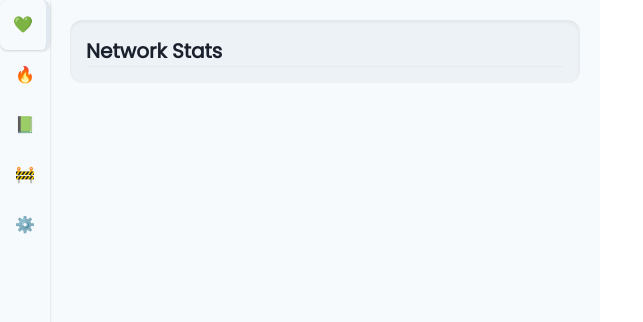
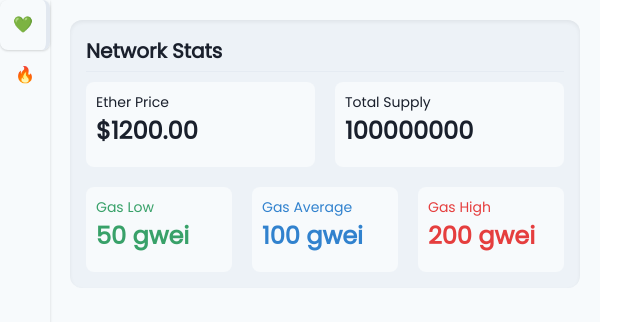
Before and after one commit to mfbevan/eth-dash-extension, a Next.js app: page / in a window 1280 px wide. Shown: the top 322 px of the page, without its empty margins (0-643 px from the left). Built offline with nearby package versions, Linux system fonts and the light colour scheme; no server answers; what http-errors would draw is missing.

Commit message:
feat: ✨ stats items

```diff
--- /dev/null
+++ b/components/content/NetworkStaked.tsx
@@ -0,0 +1,13 @@
+import { Flex } from "@chakra-ui/react";
+import { StatItem } from "../stats";
+
+export const NetworkStaked = () => {
+  return (
+    <Flex flexDirection="column">
+      <Flex gap="20px">
+        <StatItem label="Staked Ether" value="18,296,485" />
+        <StatItem label="Total Validators" value="571,771" />
+      </Flex>
+    </Flex>
+  );
+};
--- a/components/content/NetworkStats.tsx
+++ b/components/content/NetworkStats.tsx
@@ -1,12 +1,25 @@
-import { Text } from "@chakra-ui/react";
+import { Flex } from "@chakra-ui/react";
 import { useQuery } from "react-query";
 import { apiInstance } from "../../api";
-import axios from "axios";
+import { StatItem } from "../stats";
 
 export const NetworkStats = () => {
   const { data } = useQuery({
     queryFn: () => apiInstance.get("health"),
   });
 
-  return <Text>{data?.data}</Text>;
+  return (
+    <Flex flexDirection="column" gap="20px">
+      <Flex gap="20px">
+        <StatItem label="Ether Price" value="$1200.00" />
+        <StatItem label="Total Supply" value="100000000" />
+      </Flex>
+
+      <Flex gap="20px">
+        <StatItem label="Gas Low" value="50 gwei" color="green.500" />
+        <StatItem label="Gas Average" value="100 gwei" color="blue.500" />
+        <StatItem label="Gas High" value="200 gwei" color="red.500" />
+      </Flex>
+    </Flex>
+  );
 };
--- /dev/null
+++ b/components/content/index.ts
@@ -0,0 +1,2 @@
+export * from "./NetworkStaked";
+export * from "./NetworkStats";
--- a/components/navigation/TabContainer.tsx
+++ b/components/navigation/TabContainer.tsx
@@ -25,7 +25,7 @@ export const TabContainer = ({
     bg={useColorModeValue("gray.100", "gray.700")}
   >
     <Text variant="tab-title">{title}</Text>
-    <Divider />
+    <Divider mt="5px" mb="10px" />
     {children}
   </TabPanel>
 );
--- /dev/null
+++ b/components/stats/StatItem.tsx
@@ -0,0 +1,32 @@
+import {
+  Stat,
+  StatLabel,
+  StatNumber,
+  StatHelpText,
+  useColorModeValue,
+} from "@chakra-ui/react";
+
+interface IStatItemProps {
+  label: string;
+  value: string;
+  helperText?: string;
+  color?: string;
+}
+
+export const StatItem = ({
+  label,
+  value,
+  helperText,
+  color,
+}: IStatItemProps) => (
+  <Stat
+    bg={useColorModeValue("gray.50", "gray.800")}
+    rounded="lg"
+    p="10px"
+    color={color}
+  >
+    <StatLabel>{label}</StatLabel>
+    <StatNumber>{value}</StatNumber>
+    <StatHelpText>{helperText}</StatHelpText>
+  </Stat>
+);
--- /dev/null
+++ b/components/stats/index.ts
@@ -0,0 +1 @@
+export * from "./StatItem";
--- a/components/stores/navigation.ts
+++ b/components/stores/navigation.ts
@@ -1,6 +1,6 @@
 import { create } from "zustand";
 import { DarkModeButton } from "../buttons";
-import { NetworkStats } from "../content/NetworkStats";
+import { NetworkStats, NetworkStaked } from "../content";
 
 export interface INavigationTab {
   index: number;
@@ -17,23 +17,28 @@ export const navigationTabs: Record<string, INavigationTab> = {
   Staking: {
     index: 1,
     icon: "🔥",
-    Content: DarkModeButton,
+    Content: NetworkStaked,
   },
-  Dashboards: {
-    index: 2,
-    icon: "📗",
-    Content: DarkModeButton,
-  },
-  "Developer Tools": {
-    index: 3,
-    icon: "🚧",
-    Content: DarkModeButton,
-  },
-  Settings: {
-    index: 4,
-    icon: "⚙️",
-    Content: DarkModeButton,
-  },
+  // Dashboards: {
+  //   index: 2,
+  //   icon: "📗",
+  //   Content: DarkModeButton,
+  // },
+  // "Developer Tools": {
+  //   index: 3,
+  //   icon: "🚧",
+  //   Content: DarkModeButton,
+  // },
+  // Favorites: {
+  //   index: 4,
+  //   icon: "🌟",
+  //   Content: DarkModeButton,
+  // },
+  // Settings: {
+  //   index: 5,
+  //   icon: "⚙️",
+  //   Content: DarkModeButton,
+  // },
 };
 
 export interface INavigationStore {
```
